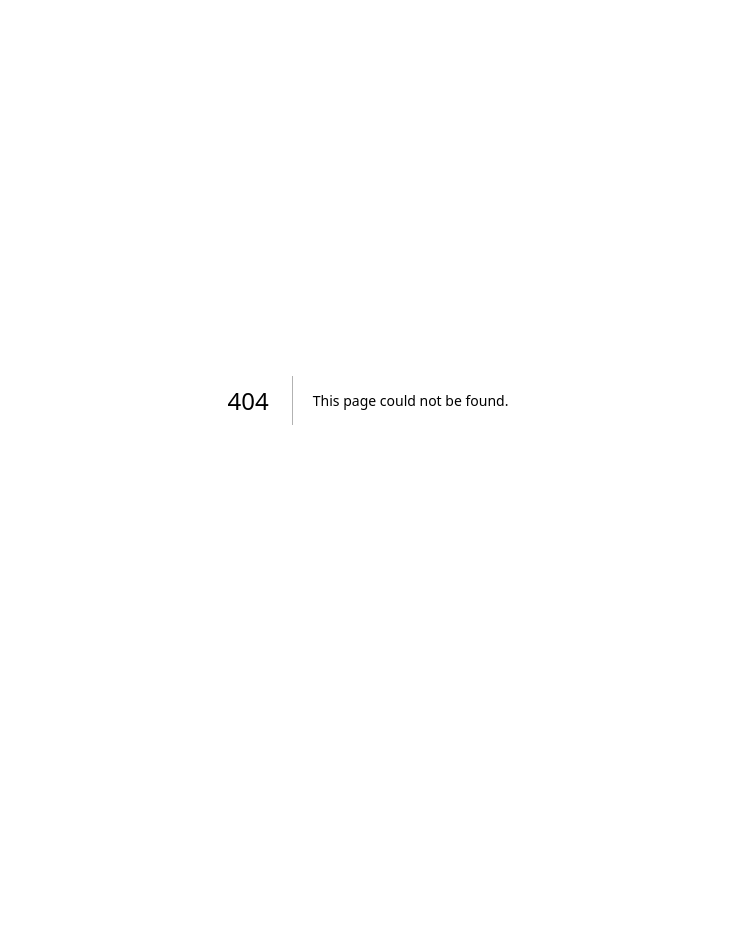
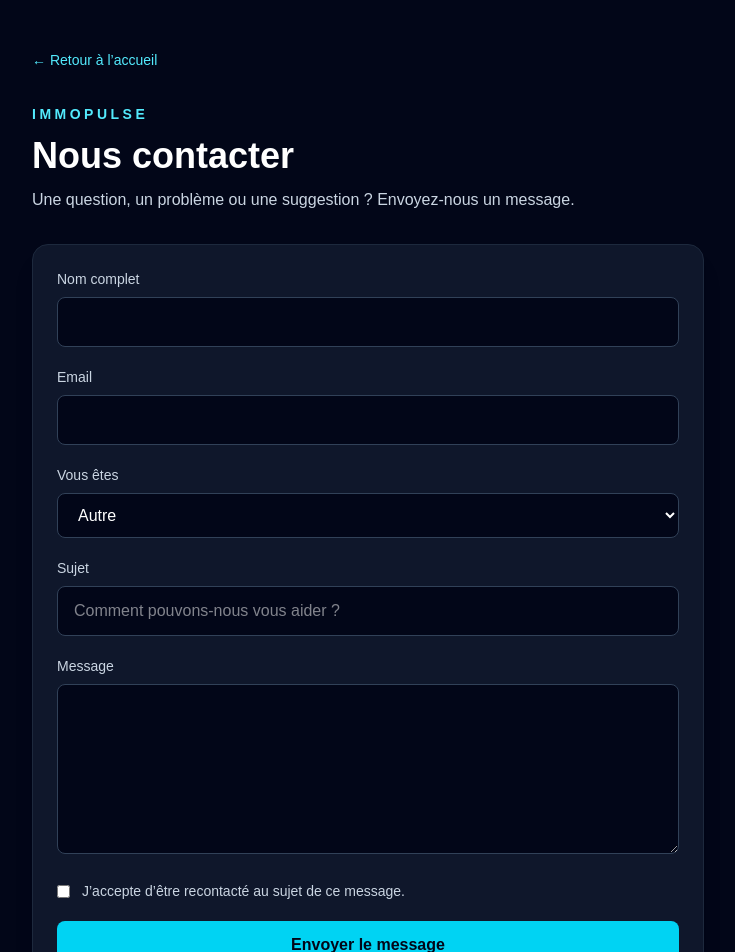
Before and after one commit to oshaara44-byte/immopulse, a Next.js app: page /contact in a window 1280 px wide. Before the commit this address had no page. Shown: the top 952 px of the page, without its empty margins (272-1007 px from the left). Before the commit the page ends 800 px from the top, so only its background shows below. Built offline with nearby package versions, Linux system fonts and the light colour scheme.

Commit message:
Ajout de la page de contact

```diff
--- /dev/null
+++ b/src/app/contact/page.tsx
@@ -0,0 +1,201 @@
+"use client";
+
+import { FormEvent, useState } from "react";
+import Link from "next/link";
+import { createClient } from "@/lib/supabase/browser";
+
+type UserType = "agent" | "buyer" | "tenant" | "other";
+
+export default function ContactPage() {
+  const [fullName, setFullName] = useState("");
+  const [email, setEmail] = useState("");
+  const [userType, setUserType] = useState<UserType>("other");
+  const [subject, setSubject] = useState("");
+  const [message, setMessage] = useState("");
+  const [consent, setConsent] = useState(false);
+  const [statusMessage, setStatusMessage] = useState("");
+  const [isLoading, setIsLoading] = useState(false);
+
+  async function handleSubmit(event: FormEvent<HTMLFormElement>) {
+    event.preventDefault();
+    setStatusMessage("");
+
+    if (!consent) {
+      setStatusMessage(
+        "Veuillez accepter d’être recontacté au sujet de votre message.",
+      );
+      return;
+    }
+
+    setIsLoading(true);
+
+    try {
+      const supabase = createClient();
+
+      const { error } = await supabase
+        .from("contact_messages")
+        .insert({
+          full_name: fullName,
+          email,
+          user_type: userType,
+          subject,
+          message,
+          consent_to_reply: consent,
+        });
+
+      if (error) {
+        setStatusMessage(
+          "Impossible d’envoyer votre message pour le moment.",
+        );
+        return;
+      }
+
+      setFullName("");
+      setEmail("");
+      setUserType("other");
+      setSubject("");
+      setMessage("");
+      setConsent(false);
+      setStatusMessage(
+        "Votre message a bien été envoyé. Nous vous répondrons dès que possible.",
+      );
+    } catch {
+      setStatusMessage("Une erreur est survenue. Réessayez.");
+    } finally {
+      setIsLoading(false);
+    }
+  }
+
+  return (
+    <main className="min-h-screen bg-slate-950 px-6 py-12 text-white">
+      <div className="mx-auto max-w-2xl">
+        <Link
+          href="/"
+          className="text-sm text-cyan-300 hover:underline"
+        >
+          ← Retour à l’accueil
+        </Link>
+
+        <div className="mt-8">
+          <p className="text-sm font-semibold uppercase tracking-[0.25em] text-cyan-300">
+            ImmoPulse
+          </p>
+
+          <h1 className="mt-3 text-4xl font-bold">Nous contacter</h1>
+
+          <p className="mt-3 text-slate-300">
+            Une question, un problème ou une suggestion ? Envoyez-nous un
+            message.
+          </p>
+        </div>
+
+        <form
+          onSubmit={handleSubmit}
+          className="mt-8 space-y-5 rounded-2xl border border-slate-800 bg-slate-900 p-6 shadow-xl"
+        >
+          <label className="block">
+            <span className="mb-2 block text-sm text-slate-300">
+              Nom complet
+            </span>
+
+            <input
+              required
+              value={fullName}
+              onChange={(event) => setFullName(event.target.value)}
+              className="w-full rounded-lg border border-slate-700 bg-slate-950 px-4 py-3 text-white outline-none focus:border-cyan-400"
+            />
+          </label>
+
+          <label className="block">
+            <span className="mb-2 block text-sm text-slate-300">
+              Email
+            </span>
+
+            <input
+              required
+              type="email"
+              value={email}
+              onChange={(event) => setEmail(event.target.value)}
+              className="w-full rounded-lg border border-slate-700 bg-slate-950 px-4 py-3 text-white outline-none focus:border-cyan-400"
+            />
+          </label>
+
+          <label className="block">
+            <span className="mb-2 block text-sm text-slate-300">
+              Vous êtes
+            </span>
+
+            <select
+              value={userType}
+              onChange={(event) =>
+                setUserType(event.target.value as UserType)
+              }
+              className="w-full rounded-lg border border-slate-700 bg-slate-950 px-4 py-3 text-white"
+            >
+              <option value="agent">Agent immobilier</option>
+              <option value="buyer">Acheteur</option>
+              <option value="tenant">Locataire</option>
+              <option value="other">Autre</option>
+            </select>
+          </label>
+
+          <label className="block">
+            <span className="mb-2 block text-sm text-slate-300">
+              Sujet
+            </span>
+
+            <input
+              required
+              value={subject}
+              onChange={(event) => setSubject(event.target.value)}
+              placeholder="Comment pouvons-nous vous aider ?"
+              className="w-full rounded-lg border border-slate-700 bg-slate-950 px-4 py-3 text-white outline-none focus:border-cyan-400"
+            />
+          </label>
+
+          <label className="block">
+            <span className="mb-2 block text-sm text-slate-300">
+              Message
+            </span>
+
+            <textarea
+              required
+              rows={6}
+              value={message}
+              onChange={(event) => setMessage(event.target.value)}
+              className="w-full rounded-lg border border-slate-700 bg-slate-950 px-4 py-3 text-white outline-none focus:border-cyan-400"
+            />
+          </label>
+
+          <label className="flex items-start gap-3 text-sm text-slate-300">
+            <input
+              required
+              type="checkbox"
+              checked={consent}
+              onChange={(event) => setConsent(event.target.checked)}
+              className="mt-1"
+            />
+
+            <span>
+              J’accepte d’être recontacté au sujet de ce message.
+            </span>
+          </label>
+
+          <button
+            type="submit"
+            disabled={isLoading}
+            className="w-full rounded-lg bg-cyan-400 px-4 py-3 font-semibold text-slate-950 hover:bg-cyan-300 disabled:cursor-not-allowed disabled:opacity-60"
+          >
+            {isLoading ? "Envoi..." : "Envoyer le message"}
+          </button>
+
+          {statusMessage ? (
+            <p className="rounded-lg border border-slate-700 bg-slate-950 p-4 text-sm text-slate-200">
+              {statusMessage}
+            </p>
+          ) : null}
+        </form>
+      </div>
+    </main>
+  );
+}
```
